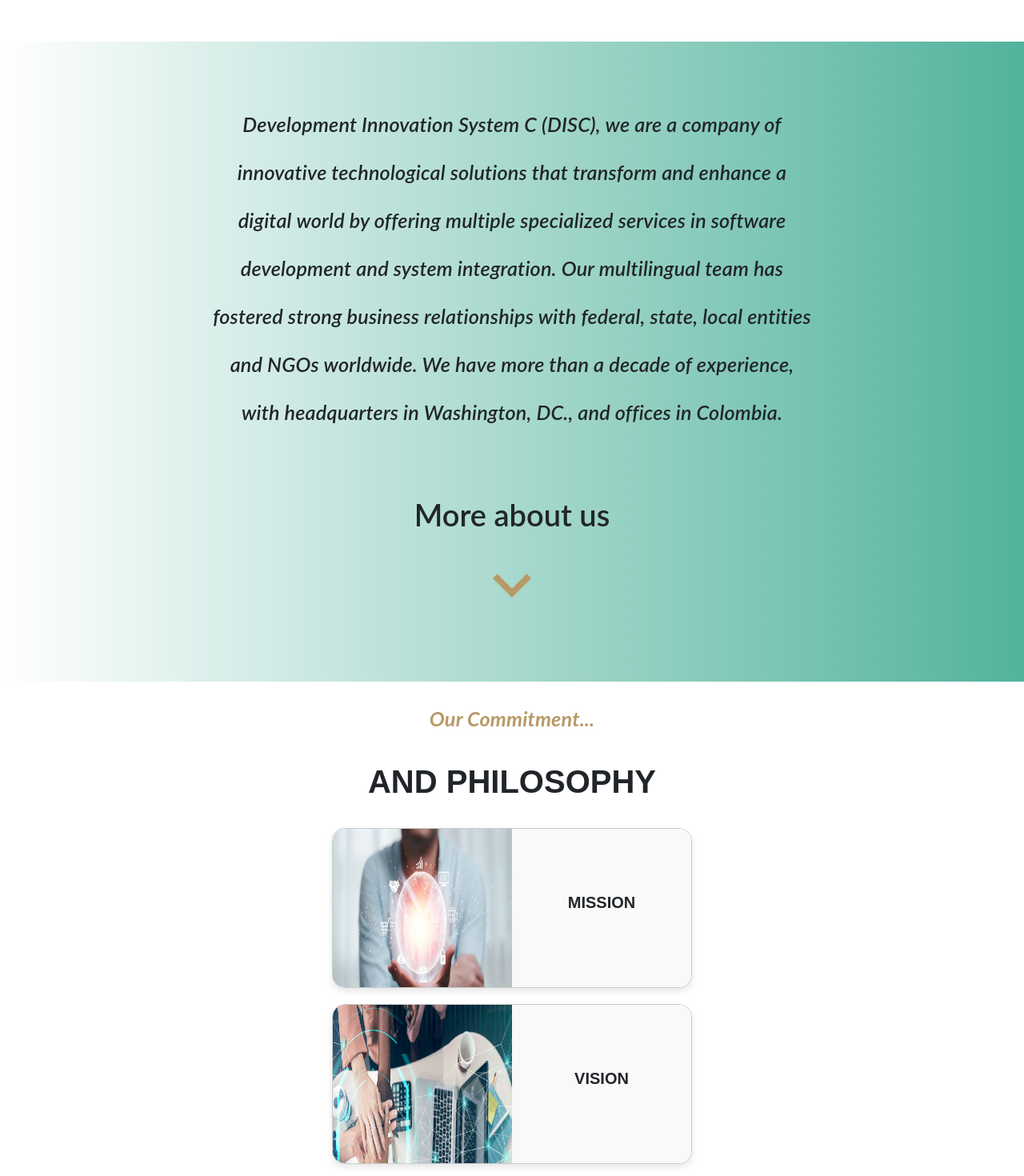
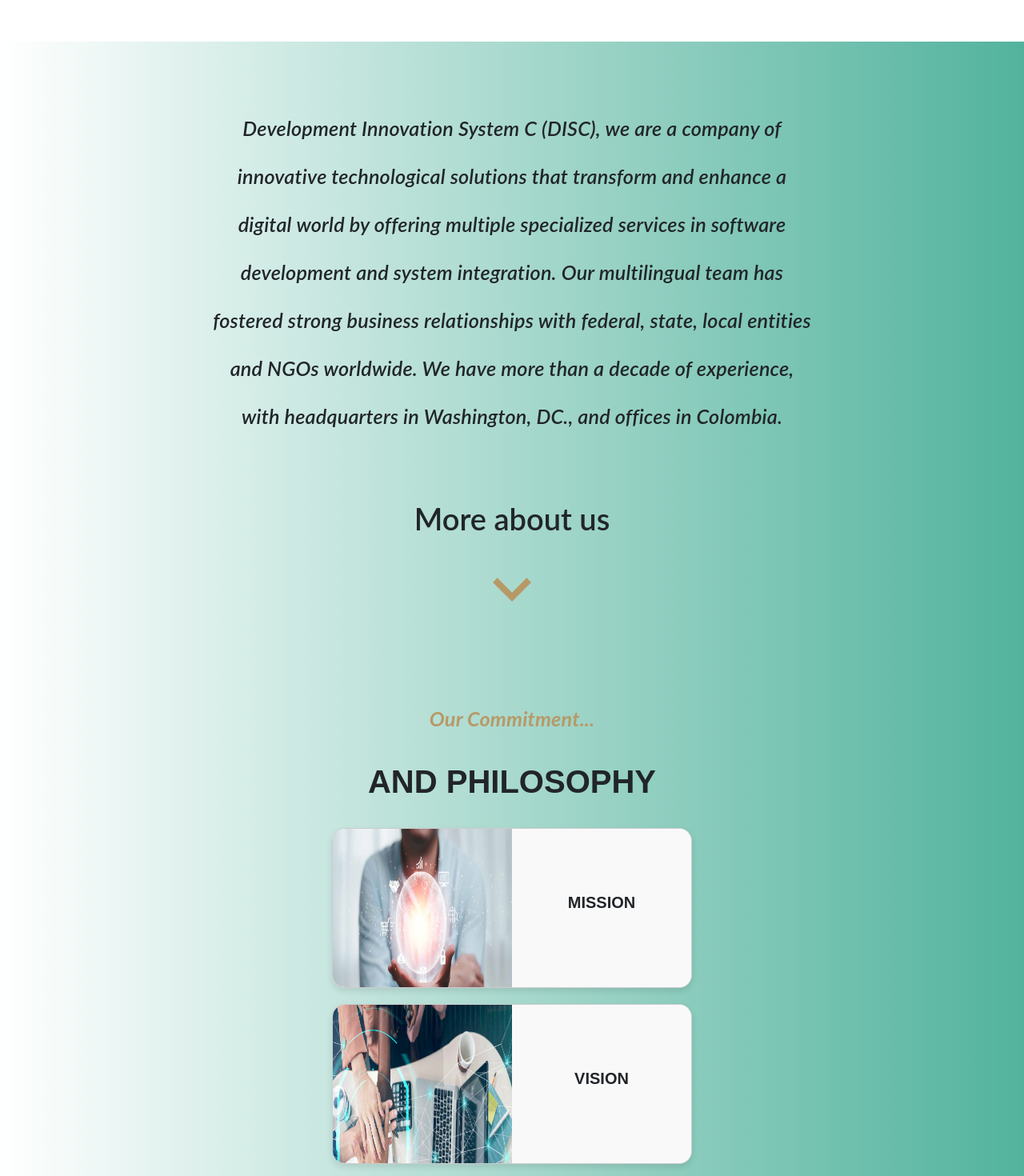
Before and after one commit to Disc-Colombia/Frontend_Disc, a React (Vite) app: page / in a window 1280 px wide. Shown: the part 3200-4670 px from the top of the page at 80% size. Built offline with nearby package versions, Linux system fonts and the light colour scheme.

Commit message:
Setting info mission, vision

```diff
--- a/src/components/AboutUs.tsx
+++ b/src/components/AboutUs.tsx
@@ -3,14 +3,15 @@ import { InfoCard } from "./InfoCard";
 import * as React from "react";
 import {ClientsCarousel} from "./ClientsCarousel.tsx";
 
-export const AboutUs = () => {
+export const AboutUs: React.FC = () => {
   return (
       <>
-      <div className="component-wrapper   ">
+        <div className="component-wrapper " style={{ marginTop: "80px" }}>
+
           <div className="particle">
             <div className="particle-content">
               <div className="about-header main-padding-large slide">
-              <div className="about-header-content quote-small">
+                <div className="about-header-content quote-small" style={{ marginTop: "10px" }}>
                   <p>
                     Development Innovation System C (DISC), we are a company of
                     innovative technological solutions that transform and enhance
@@ -22,7 +23,7 @@ export const AboutUs = () => {
                     and offices in Colombia.
                   </p>
                 </div>
-              <div className="about-header-controls">
+                <div className="about-header-controls" >
                   <p className="about-header-controls-blurb heading-four">
                     More about us
                   </p>
@@ -47,10 +48,8 @@ export const AboutUs = () => {
                 </div>
               </div>
             </div>
+
           </div>
-      </div>
-      {/* close: Component-wrapper */}
-
           {/* SLIDE-HERO: mission & vision */}
           <div className="slide-hero-header">
             <p className="slide-hero-header-eyebrow quote-small">
@@ -59,7 +58,7 @@ export const AboutUs = () => {
             <h2 className="heading-three"> and Philosophy</h2>
           </div>
 
-      <div className="global-delivery" style={{ marginBottom: "220px" }}>
+          <div className="global-delivery" style={{ marginBottom: "20px" }}>
             <InfoCard
                 title="MISSION"
                 content="Our mission is to design and develop innovative, high-quality technological solutions that not only solve current problems but also anticipate and adapt to the future needs of our stakeholders. We are a team of experts in technology that love innovation."
@@ -73,6 +72,8 @@ export const AboutUs = () => {
                 className="vision-card"
             />
           </div>
+        </div>
+        {/* close: Component-wrapper */}
 
         {/* Partners LOGOs */}
         <div
--- a/src/components/Carrousel.tsx
+++ b/src/components/Carrousel.tsx
@@ -3,7 +3,8 @@ import image2 from "../imgs/seguridad_cibernetica.png";
 import image3 from "../imgs/soluciones_financieras.png";
 import "bootstrap/dist/css/bootstrap.min.css";
 import "../styles/carrousel.css";
-export const Carrousel = () => {
+
+export const Carrousel: React.FC = () =>  {
   return (
     <div className="container_carrousel" >
       <div
--- a/src/components/Footers.tsx
+++ b/src/components/Footers.tsx
@@ -2,7 +2,7 @@ import logo from "../imgs/logoDISC_sinfondo.png";
 import "bootstrap-icons/font/bootstrap-icons.css";
 import "../styles/headers.css";
 
-export const Footers = () => {
+export const Footers: React.FC = () => {
   return (
     <div className="footer_container">
 
--- a/src/components/Services.tsx
+++ b/src/components/Services.tsx
@@ -7,7 +7,7 @@ import seguridadciber from "../imgs/seguridad_cibernetica.png"
 import soluciones from "../imgs/soluciones_financieras.png"
 import serviciocliente from "../imgs/servicio_al_cliente.png"
 
-export const Services = () => {
+export const Services: React.FC = () =>  {
   return (
     <div id='services'>
     <div className='background-services'>
```
Also changed, not shown: src/components/ContactUs.tsx (+4 -3 lines). Lines whose indentation alone changed are shown as unchanged.
